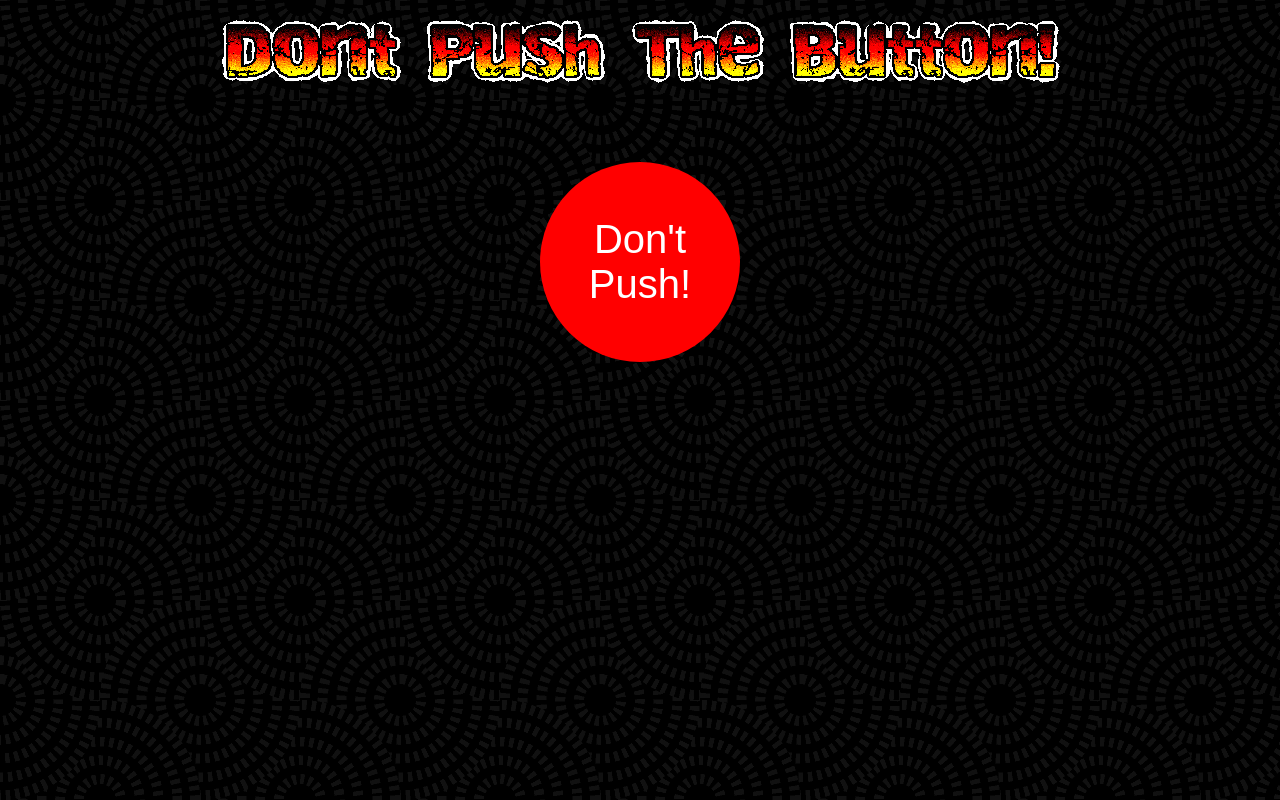
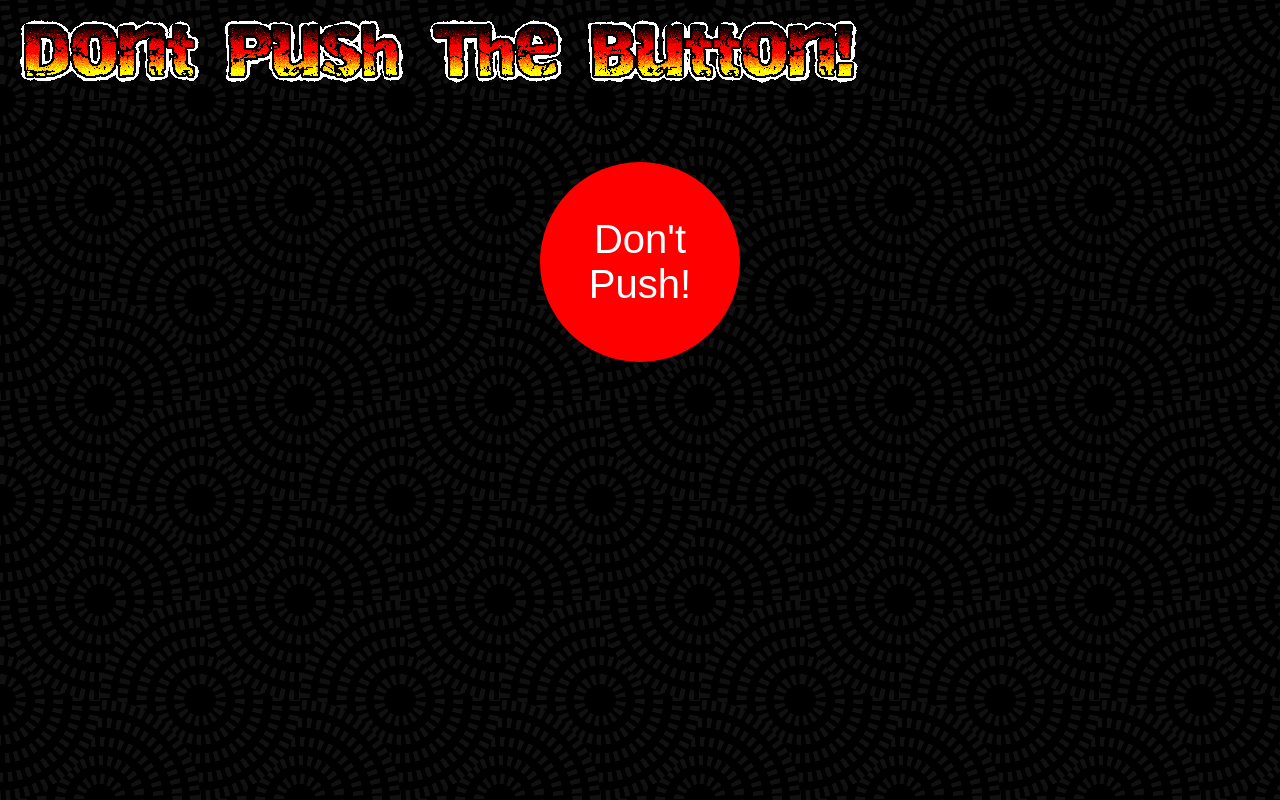
Before and after one commit to davidcalikes-codeinstitute/dont-push-the-button, a plain HTML site: page index.html in a window 1280 px wide. Drawn offline with Linux system fonts and the light colour scheme.

Commit message:
feat: Add logo and remove horizontal rule

```diff
--- a/index.html
+++ b/index.html
@@ -7,10 +7,6 @@
     <title>Don't Push The Button!</title>
     <link rel="stylesheet" href="style.css">
 </head>
-
-<body>
-    <!-- <H1>Don't Push The Button</H1> -->
-    <div class="centered-container">
         <img src="images\cooltext443711111083702.png" alt="logo image">
     </div>
 
```
